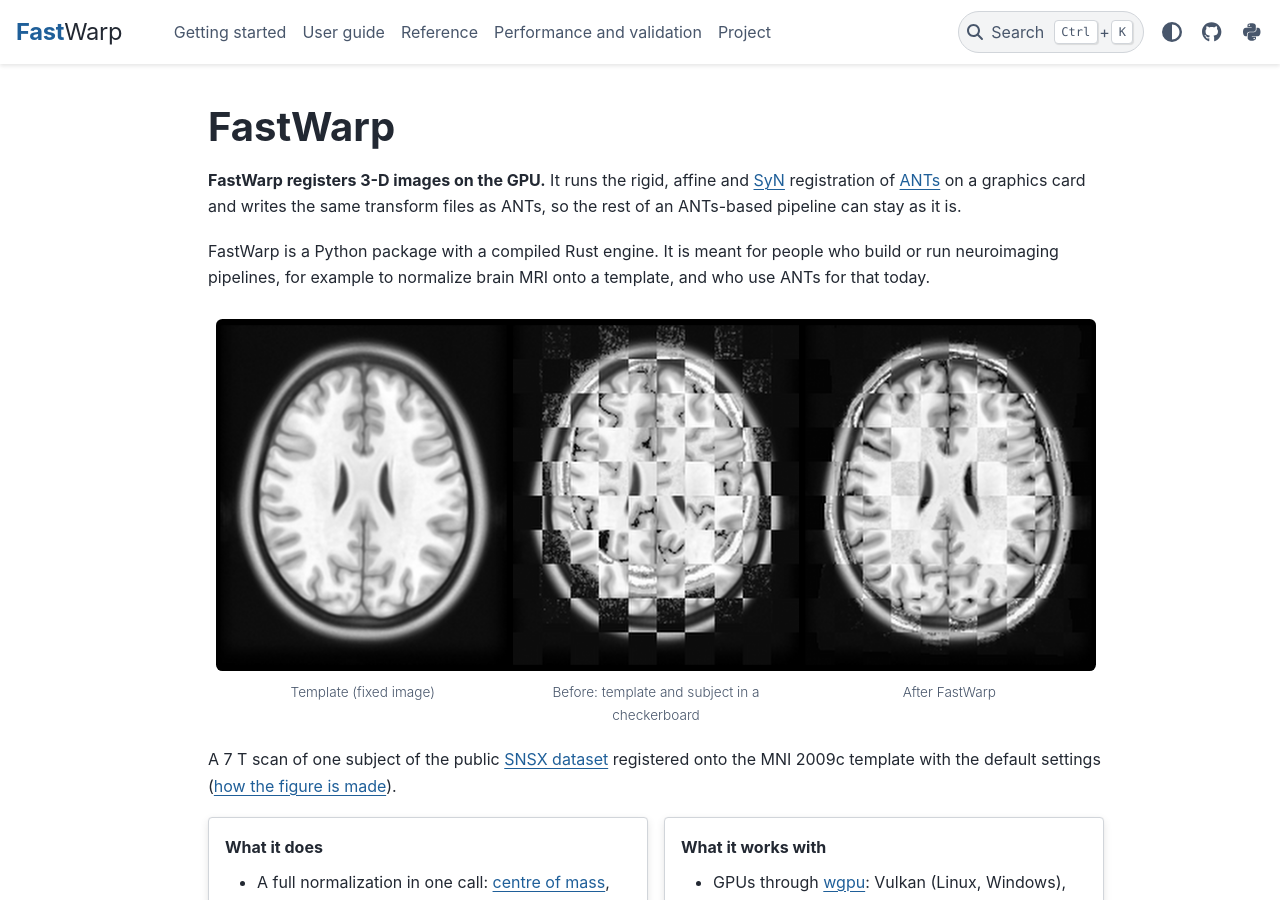
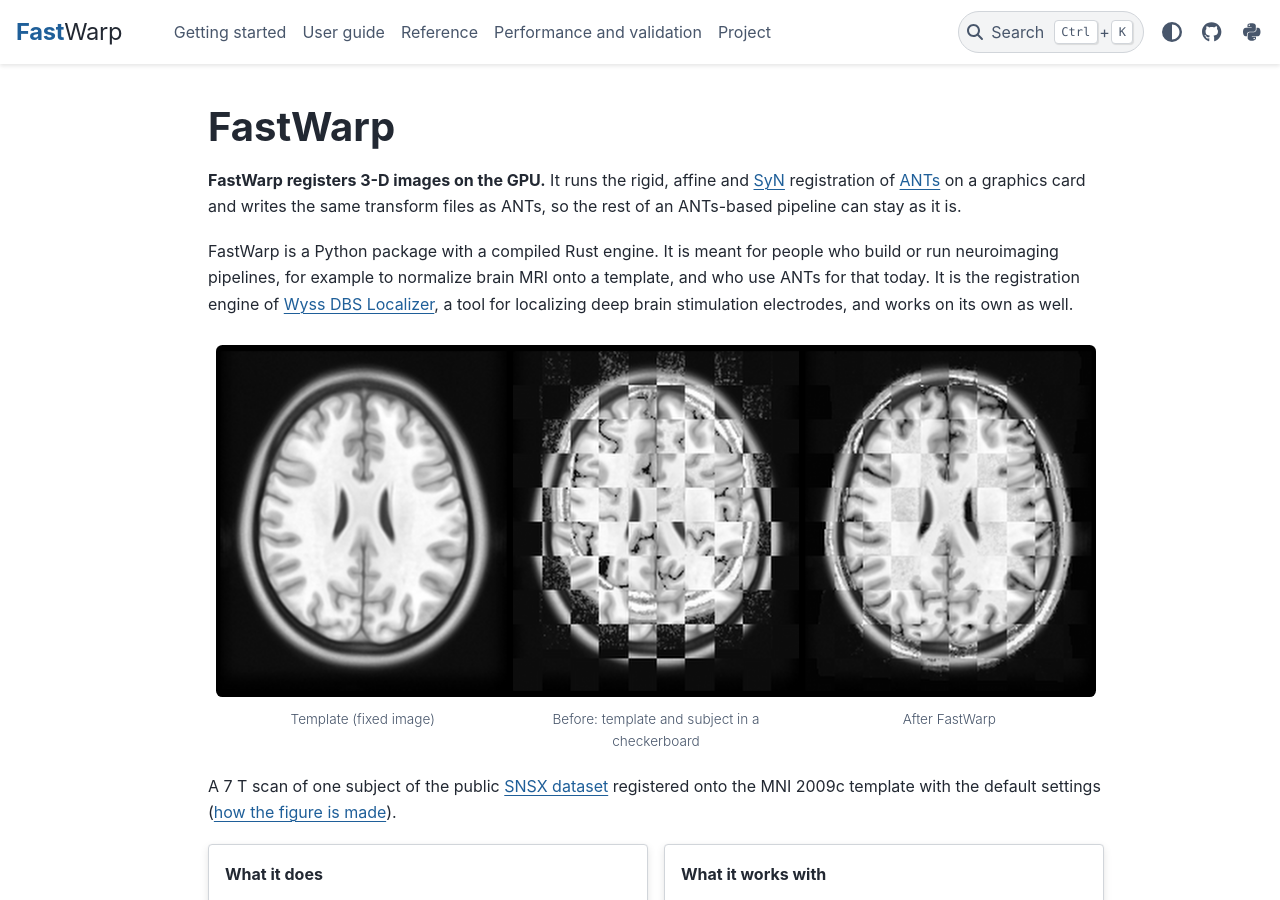
Before and after one commit to WyssCenter/fastwarp, a Sphinx documentation site: the page built from docs/index.md, in a window 1280 px wide and 900 px high. Built offline with Sphinx 7.4.7 and the PyData theme 0.15.4, drawn with Linux system fonts in a browser that asks for light colours.

Commit message:
docs: link the Wyss DBS Localizer project from the readme and home page

````diff
--- a/docs/index.md
+++ b/docs/index.md
@@ -10,7 +10,9 @@ transform files as ANTs, so the rest of an ANTs-based pipeline can stay as it is
 
 FastWarp is a Python package with a compiled Rust engine. It is meant for people who build or run
 neuroimaging pipelines, for example to normalize brain MRI onto a template, and who use ANTs for
-that today.
+that today. It is the registration engine of
+[Wyss DBS Localizer](https://github.com/WyssCenter/dbs-localizer), a tool for localizing deep brain
+stimulation electrodes, and works on its own as well.
 
 ```{raw} html
 <figure class="fw-hero">
````
Also changed, not shown: README.md (+2 -0 lines).
